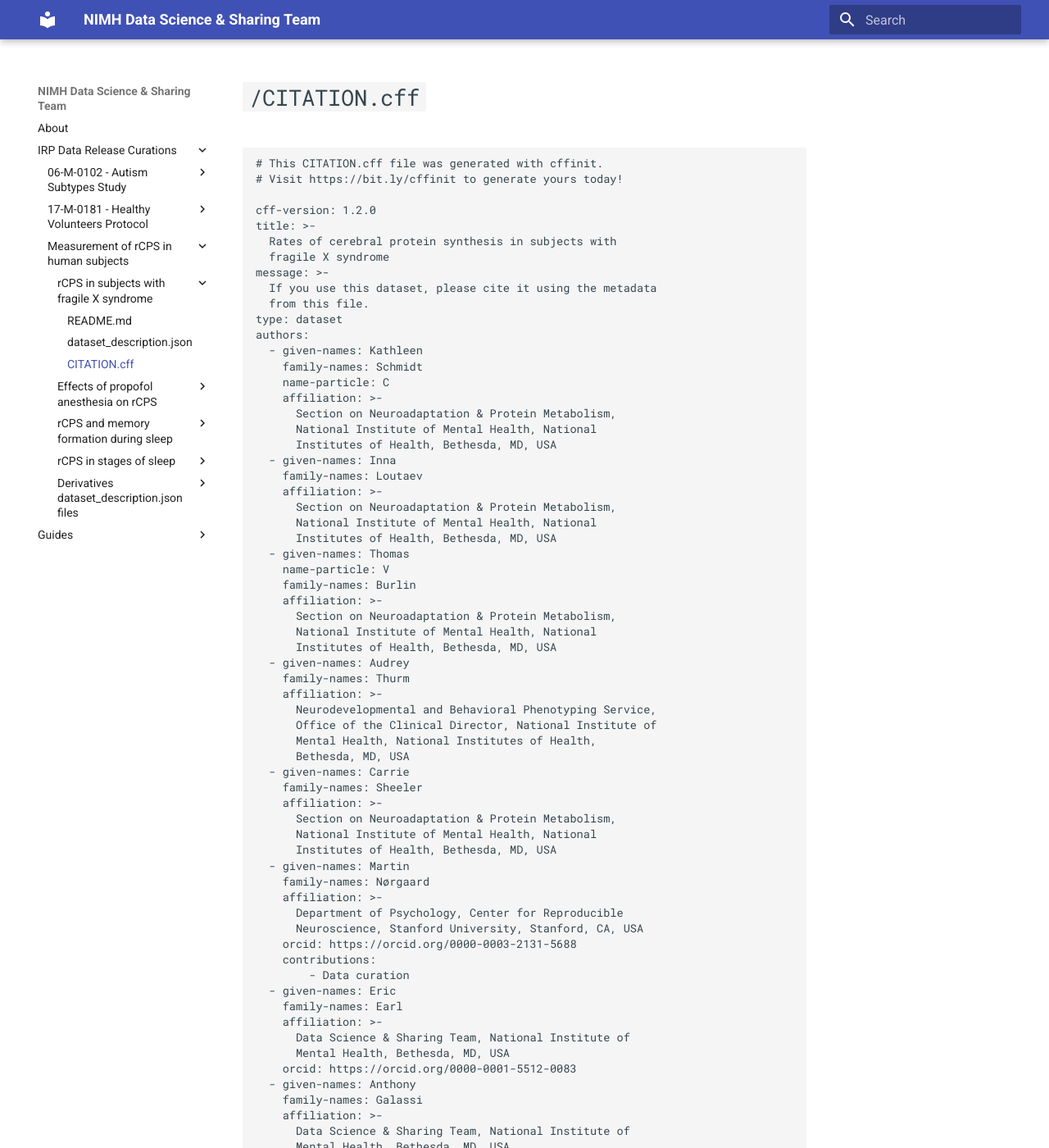
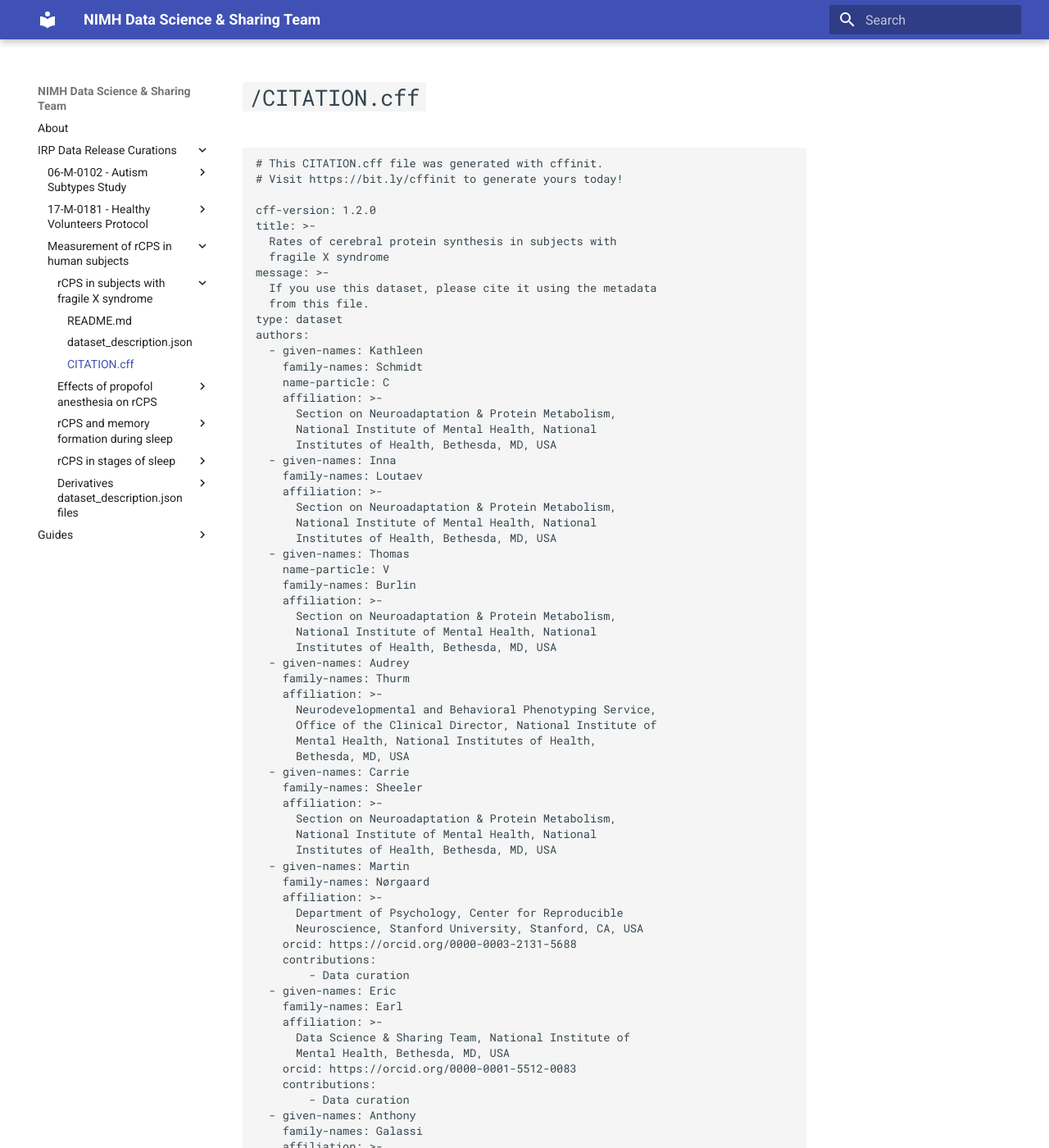
Before and after one commit to nimh-dsst/dsst-rtd, an MkDocs documentation site: the page built from docs/curations/c11-leucine/fragile_x/CITATION.md, in a window 1280 px wide and 1400 px high. Shown: the whole window at 82% size. Built offline with MkDocs 1.6.1 and Material for MkDocs 9.7.7, drawn with Linux system fonts in a browser that asks for light colours; some of the changed text lies outside the part shown.

Commit message:
Update c11 fragile_x CITATION.md
Add experimental fields to C11 Fragile X CITATION.cff.

```diff
--- a/docs/curations/c11-leucine/fragile_x/CITATION.md
+++ b/docs/curations/c11-leucine/fragile_x/CITATION.md
@@ -60,12 +60,16 @@ authors:
       Data Science & Sharing Team, National Institute of
       Mental Health, Bethesda, MD, USA
     orcid: https://orcid.org/0000-0001-5512-0083
+    contributions:
+        - Data curation
   - given-names: Anthony
     family-names: Galassi
     affiliation: >-
       Data Science & Sharing Team, National Institute of
       Mental Health, Bethesda, MD, USA
     orcid: https://orcid.org/0000-0001-6550-4574
+    contributions:
+        - Data curation
   - given-names: Adam
     family-names: Thomas
     name-particle: G
@@ -73,6 +77,8 @@ authors:
       Data Science & Sharing Team, National Institute of
       Mental Health, Bethesda, MD, USA
     orcid: https://orcid.org/0000-0002-2850-1419
+    contributions:
+        - Data curation
   - given-names: Carolyn
     family-names: Beebe Smith
     affiliation: >-
```
